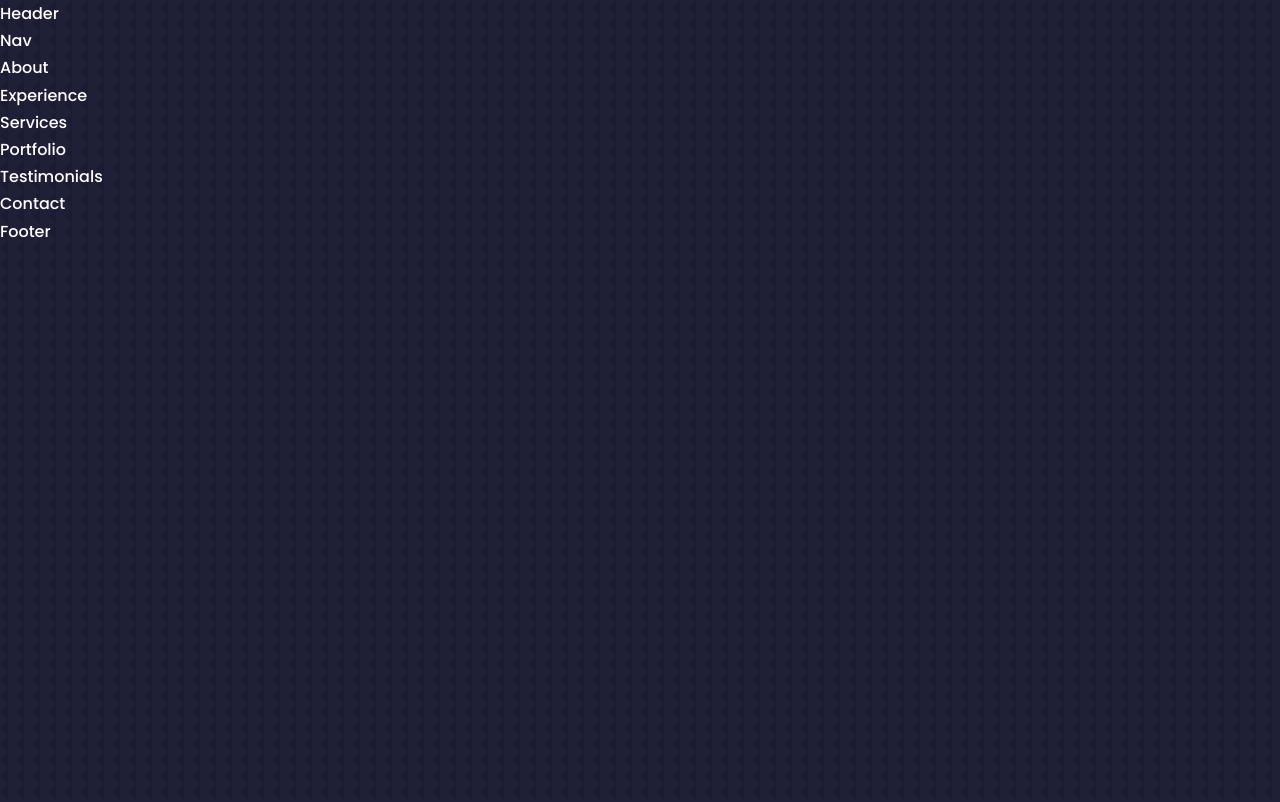
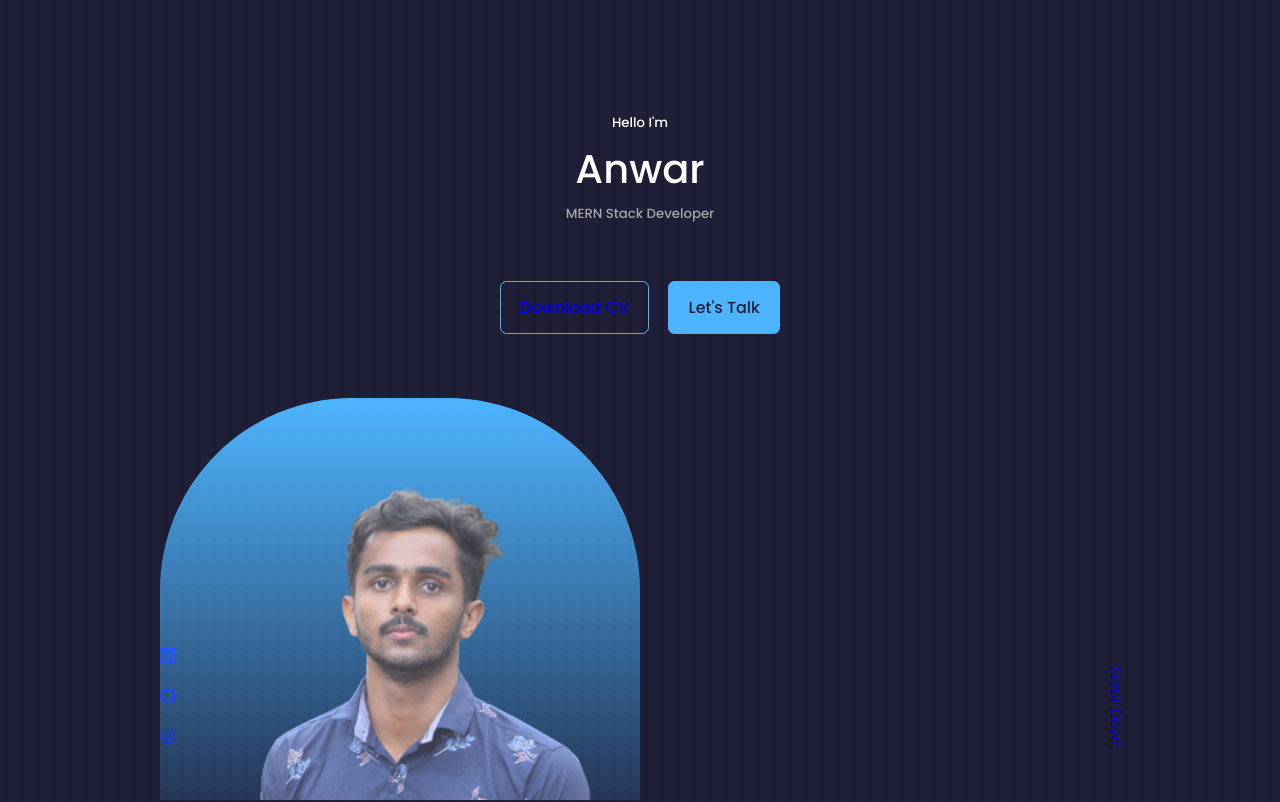
Before and after one commit to anwarkvzk/personal-website, a React (Create React App) app: page / in a window 1280 px wide. Shown: the top 802 px of the page. Built offline with nearby package versions, Linux system fonts and the light colour scheme.

Commit message:
Header added Styled the Header

```diff
--- a/package.json
+++ b/package.json
@@ -8,6 +8,7 @@
     "@testing-library/user-event": "^13.5.0",
     "react": "^18.2.0",
     "react-dom": "^18.2.0",
+    "react-icons": "^4.4.0",
     "react-scripts": "5.0.1",
     "web-vitals": "^2.1.4"
   },
--- /dev/null
+++ b/src/components/header/CTA.jsx
@@ -0,0 +1,13 @@
+import React from 'react'
+import CV from '../../assets/cv.pdf'
+
+function CTA() {
+  return (
+    <div className='cta'>
+        <a href={CV} download className='btn'>Download CV</a>
+        <a href="#contact" className='btn btn-primary'>Let's Talk</a>
+    </div>
+  )
+}
+
+export default CTA
--- a/src/components/header/Header.jsx
+++ b/src/components/header/Header.jsx
@@ -1,10 +1,25 @@
-import React from 'react'
-import './header.css'
+import React from "react";
+import "./header.css";
+import CTA from "./CTA";
+import ME from '../../assets/me.png'
+import HeaderSocials from "./HeaderSocials";
 
 function Header() {
   return (
-    <div>Header</div>
-  )
+    <header>
+      <div className="container header__container">
+        <h5>Hello I'm</h5>
+        <h1>Anwar</h1>
+        <h5 className="text-light">MERN Stack Developer</h5>
+        <CTA />
+        <HeaderSocials />
+        <div className="me">
+          <img src={ME} alt="me" />
+        </div>
+        <a href="#contact" className="scroll__down">Scroll Down</a>
+      </div>
+    </header>
+  );
 }
 
-export default Header
+export default Header;
--- /dev/null
+++ b/src/components/header/HeaderSocials.jsx
@@ -0,0 +1,22 @@
+import React from "react";
+import { BsLinkedin } from "react-icons/bs";
+import { FaGithub } from "react-icons/fa";
+import { FaInstagram } from "react-icons/fa";
+
+function HeaderSocials() {
+  return (
+    <div className="header__socials">
+      <a href="linkedin.com/in/anwar-k" target="_blank">
+        <BsLinkedin />
+      </a>
+      <a href="github.com/anwarkvzk" target="_blank">
+        <FaGithub />
+      </a>
+      <a href="instagram.com/anwar_kx" target="_blank">
+        <FaInstagram />
+      </a>
+    </div>
+  );
+}
+
+export default HeaderSocials;
--- a/src/components/header/header.css
+++ b/src/components/header/header.css
@@ -0,0 +1,82 @@
+header {
+    height: 100vh;
+    padding-top: 7rem;
+    overflow: hidden;
+}
+
+.header__container {
+    text-align: center;
+    height: 100%;
+    position: relative;
+
+}
+
+/* CTA */
+.cta {
+    margin-top: 3.5rem;
+    display: flex;
+    gap: 1.2rem;
+    justify-content: center;
+}
+
+/* HEADER  SOCIALS */
+.header__socials {
+    display: flex;
+    flex-direction: column;
+    align-items: center;
+    gap: 0.8rem;
+    position: absolute;
+    left: 0;
+    bottom: 3rem;
+}
+
+
+.header__socials ::after {
+    content: '';
+    width: 1px;
+    height: 2rem;
+    background: var(--color-primary);
+}
+
+/* ME */
+.me {
+    background: linear-gradient(var(--color-primary), transparent);
+    width: 30rem;
+    height: 30rem;
+    position: absolute;
+    left: calc(50% -11rem);
+    margin-top: 4rem;
+    border-radius: 12rem 12rem 0 0;
+    overflow: hidden;
+    padding: 5rem 1.5rem 1.5rem;
+
+}
+
+/* SCROLL DOWN */
+.scroll__down{
+    position: absolute;
+    right: -2.3rem;
+    bottom: 5rem;
+    transform: rotate(90deg);
+    font-weight: 300;
+    font-size: 0.9rem;
+}
+
+/* =============== MEDIA QUERIES (MEDIAUM DEVICES)  ============= */
+
+@media screen and (max-width: 1024px) {
+    .container{
+        height: 68vh;
+    }
+}
+
+/* =============== MEDIA QUERIES (SMALL DEVICES)  ============= */
+
+@media screen and (max-width: 600px) {
+    header{
+        height: 100vh;
+    }
+    .header__socials,.scroll__down{
+        display: none;
+    }
+}
--- a/src/index.css
+++ b/src/index.css
@@ -92,17 +92,22 @@ a:hover {
     cursor: pointer;
     border: 1px solid var(--color-primary);
     transition: var(--transition);
+
+
 }
 
 .btn:hover{
     background: var(--color-white);
     color: var(--color-bg);
     border-color: transparent;
+
 }
 
 .btn-primary{
     background: var(--color-primary);
     color: var(--color-bg);
+    margin-bottom: 11;
+
 }
 
 img{
```
Also changed, not shown: src/assets/me.png, 1 other file (tests, documents, lock files or other folders).
